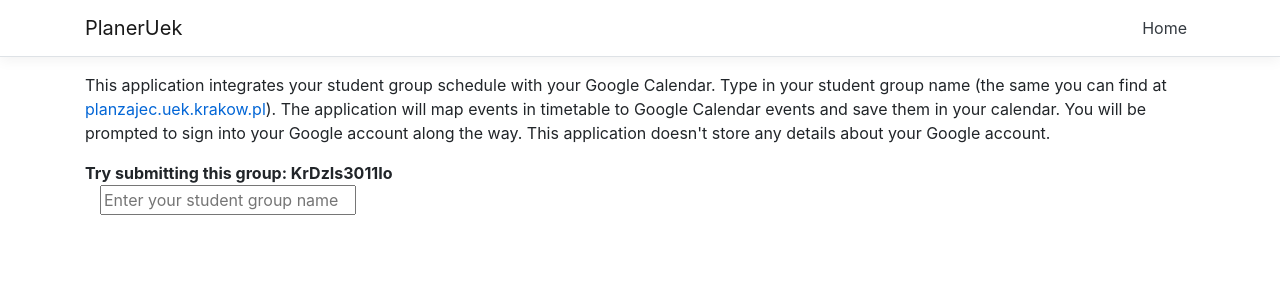
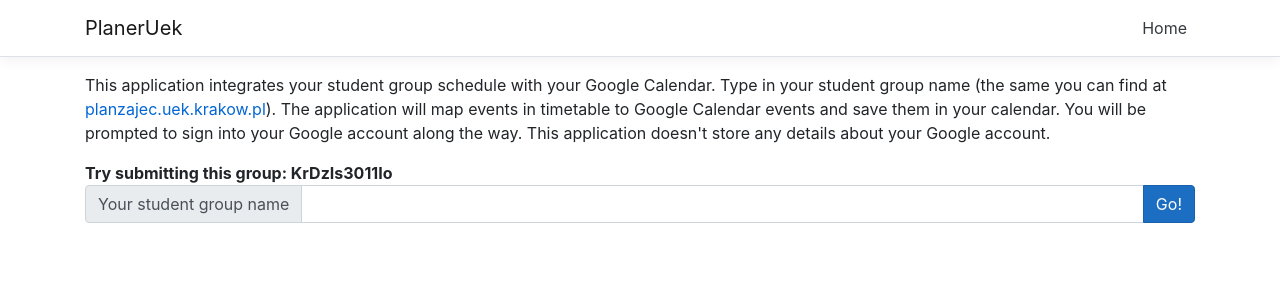
Before and after one commit to ArcusDeri/PlanerUEK, a React (Create React App) app in the folder PlanerUek/PlanerUek.Website/ClientApp/: page / in a window 1280 px wide. Shown: the top 300 px of the page. Built offline with nearby package versions, Linux system fonts and the light colour scheme.

Commit message:
improve Ui

```diff
--- a/PlanerUek/PlanerUek.Website/ClientApp/src/components/Home.js
+++ b/PlanerUek/PlanerUek.Website/ClientApp/src/components/Home.js
@@ -12,13 +12,15 @@ export class Home extends Component {
     };
 
     addScheduleToCalendar = () => {
+        if (this.state.groupName.length === 0){
+            return;
+        }
         Api.post("/api/StudentGroups/HandleTimetableForGroup", {groupName: this.state.groupName})
             .then(result => console.log(result))
             .catch(reason => console.log(reason.message));
     };
 
   render () {
-    const isButtonVisible = this.state.groupName.length > 0;
     return (
       <div>
         <p>
@@ -30,11 +32,14 @@ export class Home extends Component {
             your Google account.
         </p>
           <strong>Try submitting this group: KrDzIs3011Io</strong>
-          <div className="container">
-              <input onChange={this.onTextInput} name="groupNameInput" type="text" placeholder="Enter your student group name"/>
-              {isButtonVisible && (
-                  <button onClick={this.addScheduleToCalendar}>Go!</button>
-              )}
+          <div className="input-group">
+              <div className="input-group-prepend">
+                  <span className="input-group-text" id="">Your student group name</span>
+              </div>
+              <input onChange={this.onTextInput} className="form-control" name="groupNameInput" type="text"/>
+              <div className="input-group-append">
+                  <button className="btn btn-primary" type="button" onClick={this.addScheduleToCalendar}>Go!</button>
+              </div>
           </div>
       </div>
     );
```
